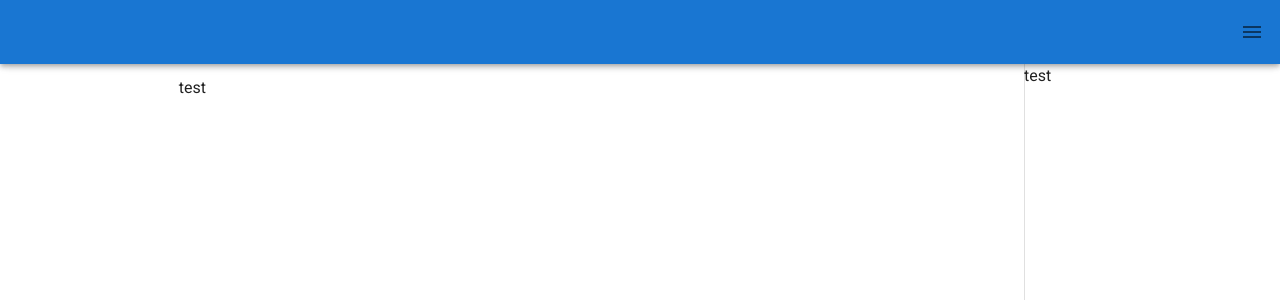
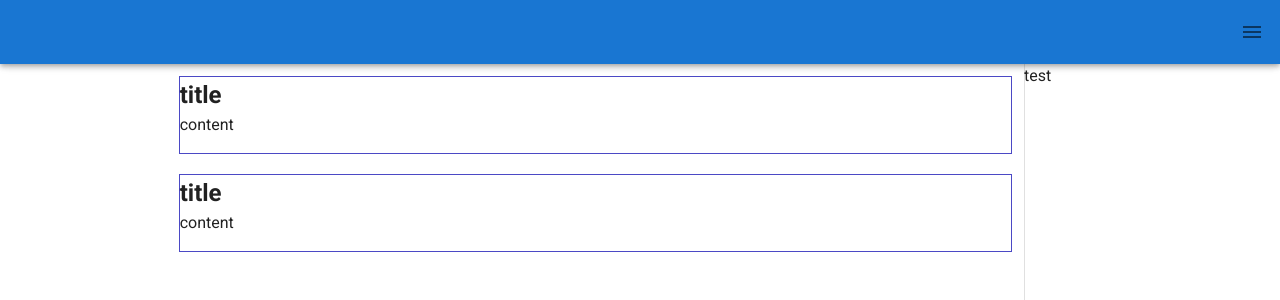
Before and after one commit to suzuki28ab/vue-blog, a Vue app: page /blog in a window 1280 px wide. Shown: the top 300 px of the page. Built offline with nearby package versions, Linux system fonts and the light colour scheme.

Commit message:
[add]devcontainer

```diff
--- a/src/App.vue
+++ b/src/App.vue
@@ -1,14 +1,19 @@
 <template>
   <v-app>
-    <v-navigation-drawer app right clipped v-model="drawer">test</v-navigation-drawer>
+    <v-navigation-drawer app right clipped v-model="drawer"
+      >test</v-navigation-drawer
+    >
     <v-app-bar app clipped-right color="primary">
       <v-spacer></v-spacer>
       <v-app-bar-nav-icon @click="drawer = !drawer"></v-app-bar-nav-icon>
     </v-app-bar>
     <v-content app>
       <v-container>
-        <v-layout justify-end>
-          <v-flex md10 sm12>test</v-flex>
+        <v-layout>
+          <v-flex md2> </v-flex>
+          <v-flex md10 sm12>
+            <router-view></router-view>
+          </v-flex>
         </v-layout>
       </v-container>
     </v-content>
--- /dev/null
+++ b/src/components/blog/PostTitle.vue
@@ -0,0 +1,21 @@
+<template>
+  <div :class="$style.post_title">
+    <h2>title</h2>
+    <p>content</p>
+  </div>
+</template>
+
+<script lang="ts">
+import Vue from "vue";
+
+export default Vue.extend({
+  name: "PostTitle"
+});
+</script>
+
+<style module>
+.post_title {
+  border: solid 1px rgb(75, 73, 197);
+  margin-bottom: 20px;
+}
+</style>
--- a/src/views/Blog.vue
+++ b/src/views/Blog.vue
@@ -1,27 +1,18 @@
 <template>
-  <div :class="$style.blog">
-    <Maincomponent></Maincomponent>
-    <Sidebarcomponent></Sidebarcomponent>
+  <div>
+    <PostTitle></PostTitle>
+    <PostTitle></PostTitle>
   </div>
 </template>
 
 <script lang="ts">
 import Vue from "vue";
-import Maincomponent from "../components/blog/Maincomponent";
-import Sidebarcomponent from "../components/blog/Sidebarcomponent";
+import PostTitle from "@/components/blog/PostTitle"
 
 export default Vue.extend({
   name: "Blog",
   components: {
-    Maincomponent,
-    Sidebarcomponent
+    PostTitle
   }
 });
 </script>
-
-<style module>
-.blog {
-  display: flex;
-  justify-content: space-around;
-}
-</style>
```
Also changed, not shown: .devcontainer/devcontainer.json (added), .devcontainer/docker-compose.extend.yml (added), 1 other file (tests, documents, lock files or other folders).
